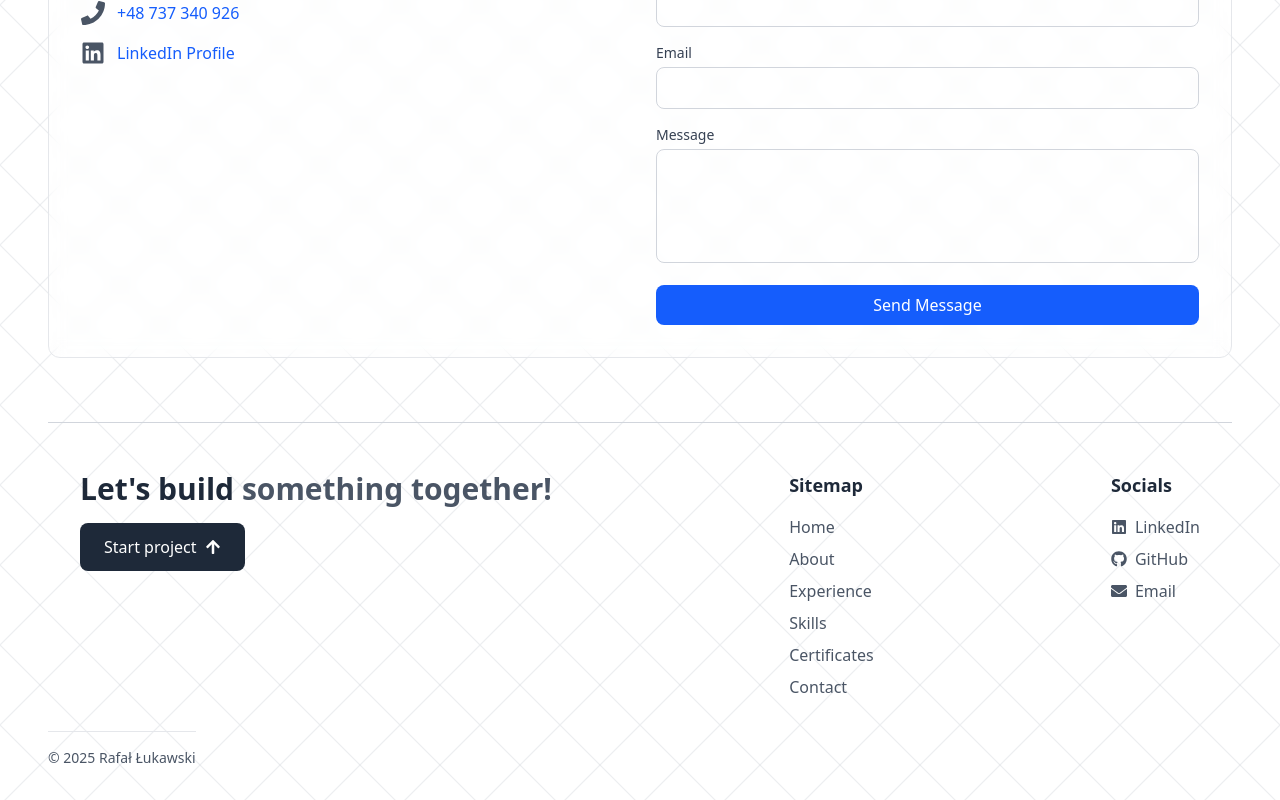
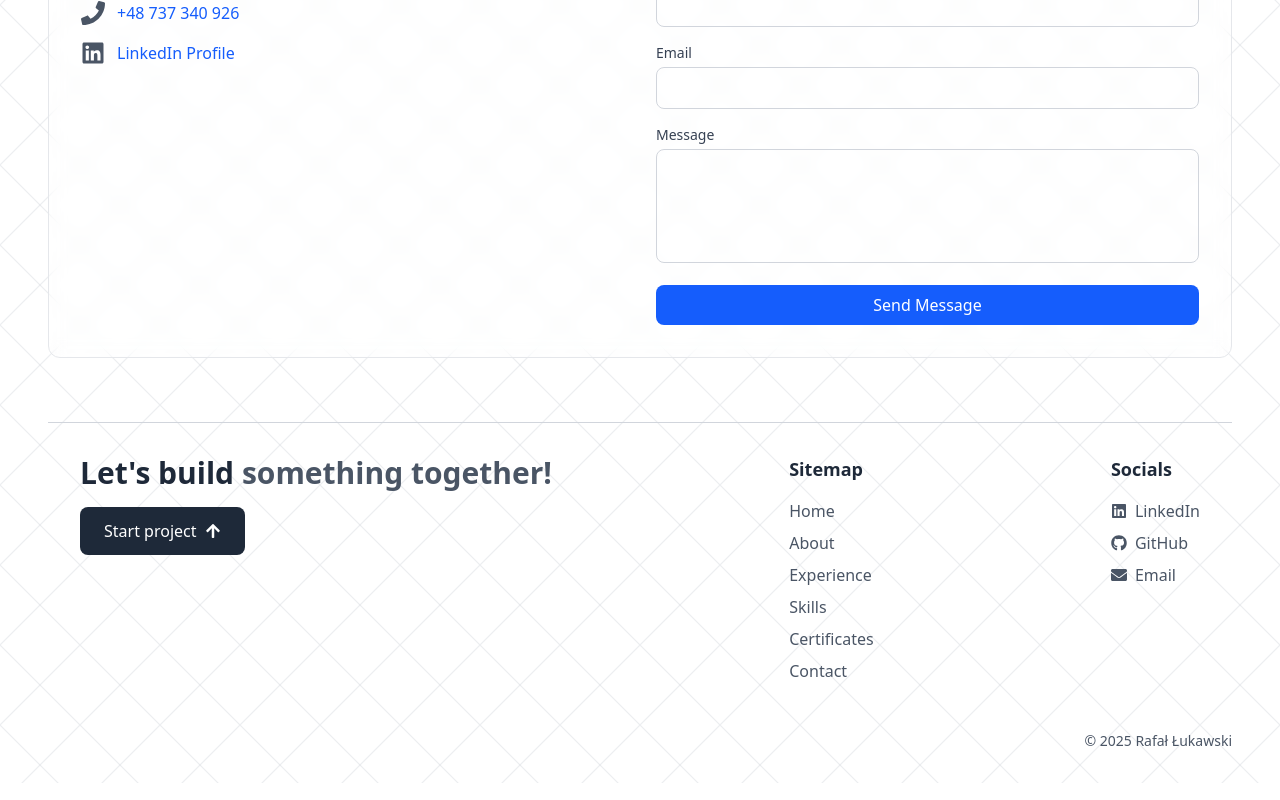
Before and after one commit to rlukawski/personal-website, a React (Vite) app: page / in a window 1280 px wide. Shown: the part 3115-3915 px from the top of the page. Built offline with nearby package versions, Linux system fonts and the light colour scheme.

Commit message:
Style footer

```diff
--- a/src/components/Footer.tsx
+++ b/src/components/Footer.tsx
@@ -8,7 +8,7 @@ export const Footer = () => {
   return (
     <footer className="mt-16 mb-8 px-12">
       {/* Horizontal line */}
-      <div className="border-t border-gray-300 pt-12 pb-8">
+      <div className="border-t border-gray-300 pt-8 pb-8">
         <div className="flex flex-row gap-12 justify-between width-full px-8">
           {/* Call to Action Section */}
           <FooterCTA />
@@ -17,8 +17,8 @@ export const Footer = () => {
           {/* Copyright */}
         </div>
       </div>
-      <div className="flex flex-row width-full">
-        <div className="text-center text-gray-600 text-sm pt-4 border-t border-gray-200">
+      <div className="flex flex-row width-full justify-end">
+        <div className="text-center text-gray-600 text-sm pt-4">
           <p>© {currentYear} Rafał Łukawski</p>
         </div>
       </div>
--- a/src/components/FooterSocials.tsx
+++ b/src/components/FooterSocials.tsx
@@ -9,7 +9,7 @@ const socialLinks = [
   },
   {
     name: "GitHub",
-    url: "https://github.com/rafallukawski",
+    url: "https://github.com/rlukawski",
     icon: FaGithub,
   },
   {
```
